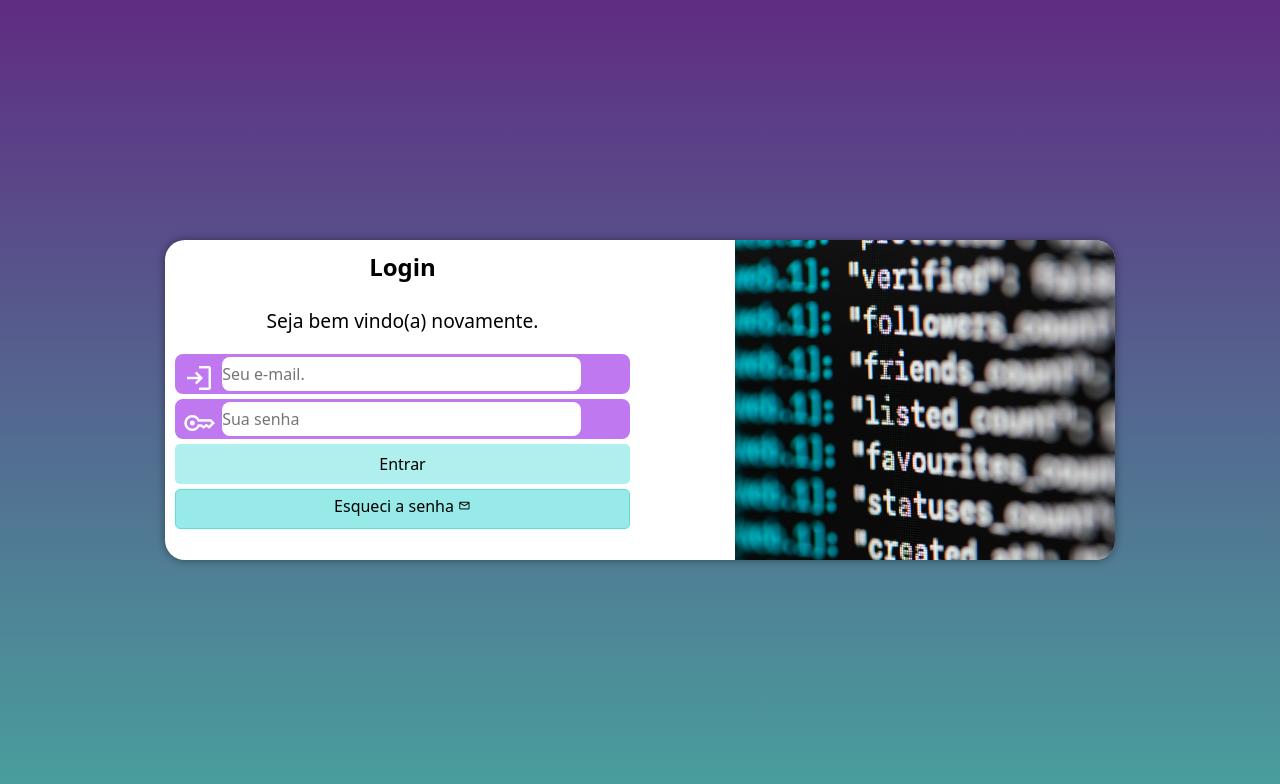
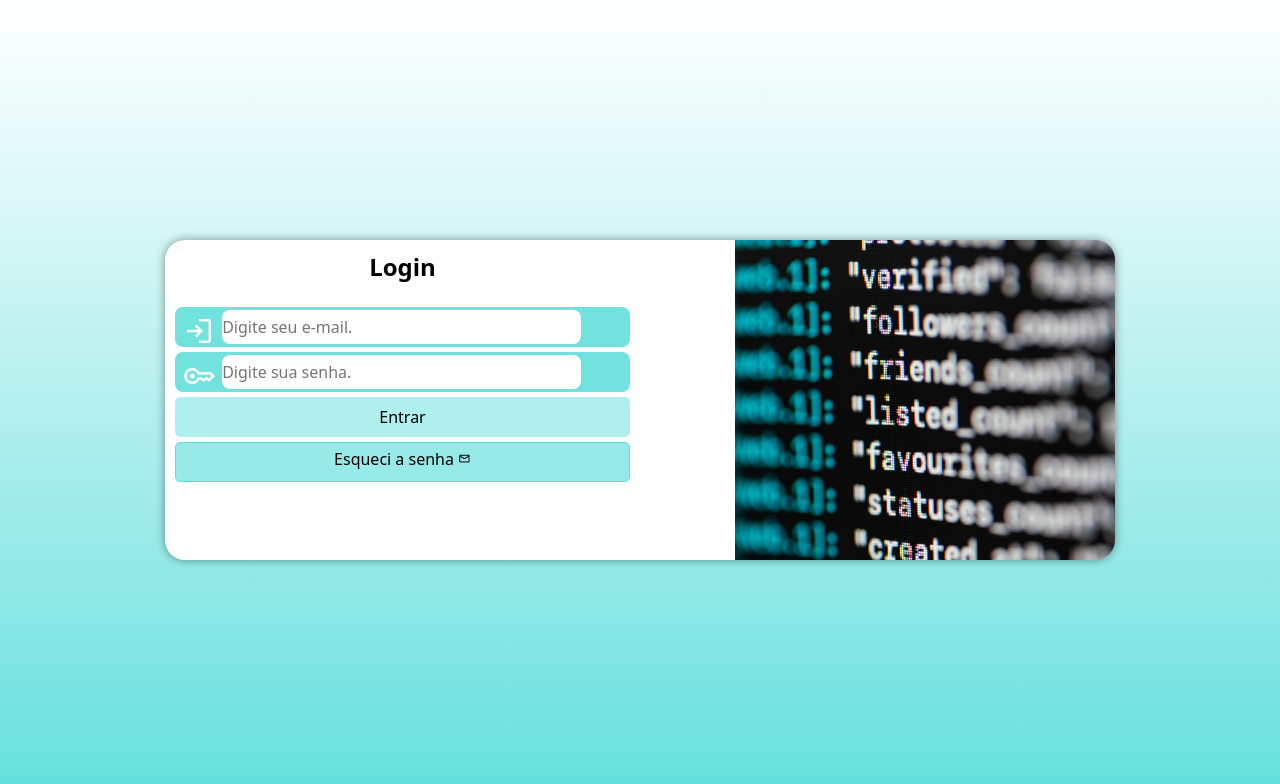
Before and after one commit to leandrrolima/projeto-login, a plain HTML site: page index.html in a window 1280 px wide. Drawn offline with nearby package versions, Linux system fonts and the light colour scheme.

Commit message:
atualização

```diff
--- a/estilos/MQ.css
+++ b/estilos/MQ.css
@@ -1,7 +1,7 @@
 @charset "utf-8";
 
 @media screen and ( min-width: 768px) and (max-width: 992px){
-        body{ background-image: linear-gradient( to top, #49a09d, #5f2c82);
+        body{    background-image:linear-gradient(to top, #60dfdbe1, white);
 
 }
 
@@ -23,7 +23,7 @@
 
 @media screen and (min-width: 992px){
 
-    body{ background-image: linear-gradient( to top, #49a09d, #5f2c82);
+    body{ background-image:linear-gradient(to top, #60dfdbe1, white);
  }
     section#login{
         width:950px;
--- a/estilos/style.css
+++ b/estilos/style.css
@@ -13,7 +13,7 @@
 }
 
 body, html{
-    background-image: linear-gradient(to top, #9247c5, #60dfda  ) ;
+    background-image:linear-gradient(to top, #60dfdbe1, white);
     height: 100vh;
     width: 100vw;
 }
@@ -63,8 +63,8 @@ div#form > p{
 }
 
 .campo{
-    background-color: #c078f0;
-    border: solid #c078f0;
+    background-color: #60dfdbe1  ;
+    border: solid rgba(0, 0, 0, 0);
     display: block;
     width: 100%;
     height: 40px;
--- a/index.html
+++ b/index.html
@@ -18,11 +18,11 @@
             </div>
             <div id="form">
                 <h1>Login</h1>
-                <p>Seja bem vindo(a) novamente.</p>
+
                 <form action="login.js" method="post">
                     <div class="campo">
                         <span class="material-symbols-outlined">login</span>
-                        <input type="email" name="login" id="ilogin" placeholder="Seu e-mail." autocomplete="email"
+                        <input type="email" name="login" id="ilogin" placeholder="Digite seu e-mail." autocomplete="email"
                          maxlength="30">
                         <label for="ilogin"></label>
                     </div>
@@ -30,7 +30,7 @@
                         <span class="material-symbols-outlined">
                             key
                             </span>
-                        <input type="password" name="senha" id="isenha" placeholder="Sua senha" autocomplete="current-password" required minlength="8">
+                        <input type="password" name="senha" id="isenha" placeholder="Digite sua senha." autocomplete="current-password" required minlength="8">
                          <label for="isenha"></label>
                     </div>
                     <input type="submit" value="Entrar">
```
